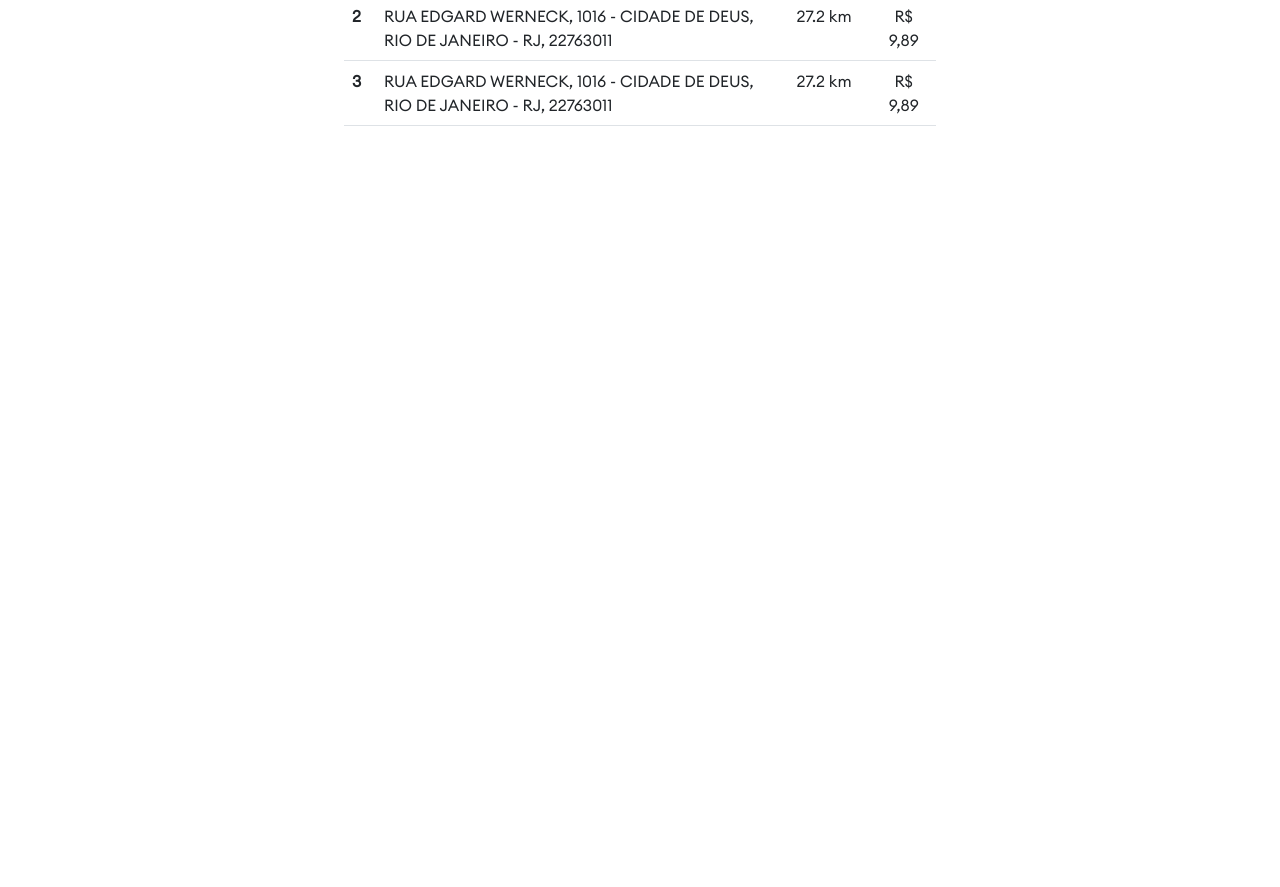
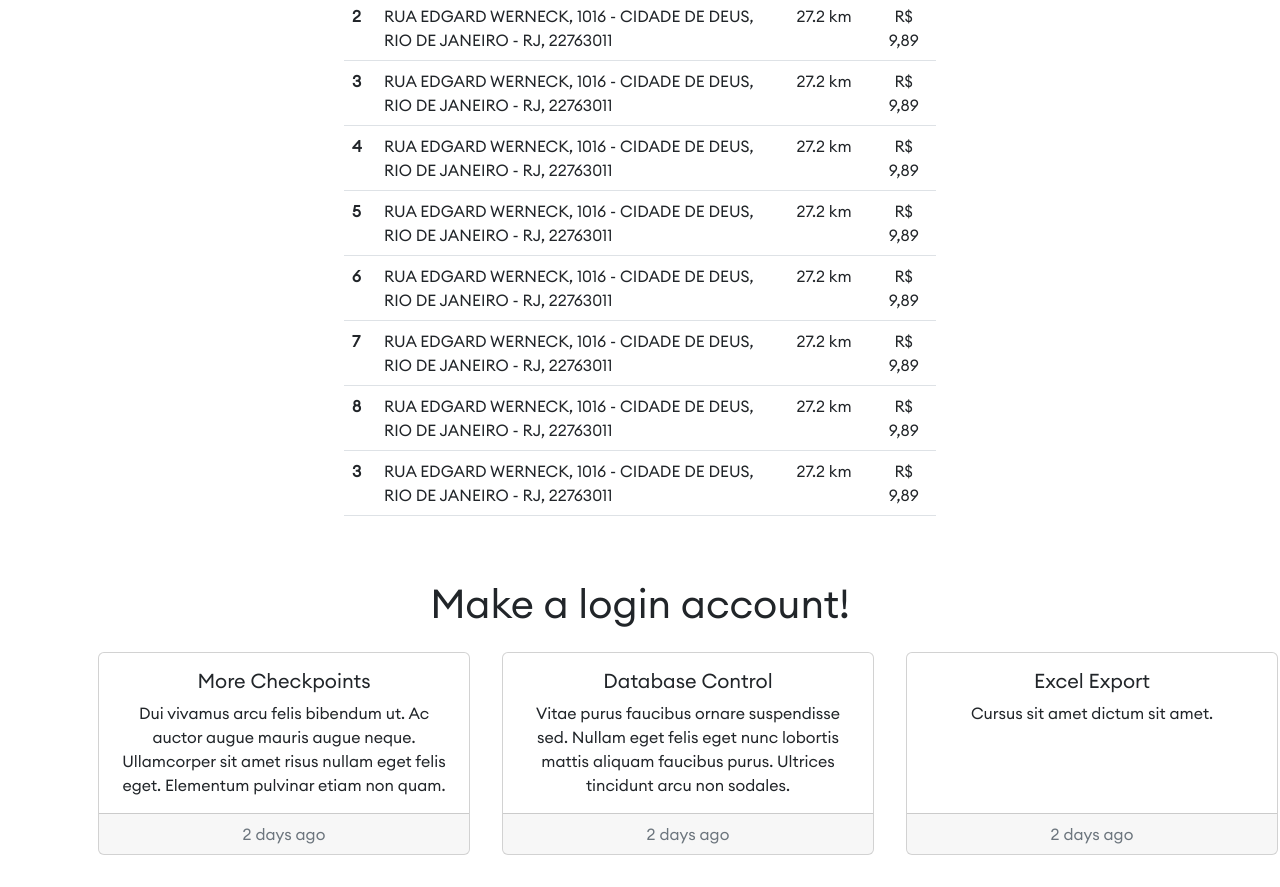
Before and after one commit to jdenari/routing-software, a Vue app: page / in a window 1280 px wide. Shown: the part 1060-1947 px from the top of the page. Before the commit the page ends 1234 px from the top, so only its background shows below. Built offline with nearby package versions, Linux system fonts and the light colour scheme.

Commit message:
updatations-on-table-and-login-benefits

```diff
--- a/src/App.vue
+++ b/src/App.vue
@@ -6,6 +6,7 @@
       <LittleTutorial />
       <InputAddress />
       <TableAddress />
+      <benefitsLogin />
   </div>
 </template>
 
@@ -15,6 +16,7 @@
     import LittleTutorial from './components/LittleTutorial.vue';
     import InputAddress from './components/InputAddress.vue';
     import TableAddress from './components/TableAddress.vue';
+    import benefitsLogin from './components/benefitsLogin.vue'
   export default {
       name: 'App',
       components: {
@@ -22,7 +24,8 @@
     IntroSection,
     LittleTutorial,
     InputAddress,
-    TableAddress
+    TableAddress,
+    benefitsLogin
 }
   }
 </script>
--- a/src/components/InputAddress.vue
+++ b/src/components/InputAddress.vue
@@ -113,7 +113,6 @@
 <script>
         import AddressField from './AddressField.vue';
         import { ref } from 'vue'
-        // import axios from 'axios'
         export default {
         name: 'InputAddress',
         components: { AddressField },
@@ -130,9 +129,7 @@
                 destinyAddress: '',
 
                 // arrays
-                array: [],
                 allAddressObjectValues: [],
-                permutationAddress: [],
 
                 // objects
                 AddressFieldObject: [],
@@ -140,22 +137,22 @@
             }
         },
         methods: {
+
+            // create a object to send the address input
             createallAddressObject(){
 
-                // grouping the origin, destiny and delivery points
                 this.allAddressObject = Object.assign({origin: this.originAddress}, {destiny: this.destinyAddress}, this.arr)
-
-                // transforming a object to an array object
                 this.allAddressObjectValues = Object.values(this.allAddressObject);
-
             },
 
+            // active the calculation of travellingSalesmanProblem
             calculateDistance(){
 
-                this.$store.dispatch('mainCalculateDistance', this.allAddressObjectValues)
+                this.$store.dispatch('travellingSalesmanProblem', this.allAddressObjectValues)
                 this.allAddressObject = []
             },
 
+            // create a new field address inside the html
             addAddressField() {
                 const id = 'deliveryPoint' + this.nextAddressFieldID++
                     this.AddressFieldObject.push({
@@ -165,10 +162,11 @@
                 this.arr[id] = ''
                 this.newAddressField = ''
             },
+
+            // remove a field address inside the html
             removeAddressField() {
                 this.nextAddressFieldID = this.nextAddressFieldID - 1
                 const id = 'deliveryPoint' + this.nextAddressFieldID
-                console.log(id)
                     this.AddressFieldObject.pop({
                         id,
                         title: this.newAddressField
--- /dev/null
+++ b/src/components/benefitsLogin.vue
@@ -0,0 +1,39 @@
+<template>
+    <div class="p-3">
+        <div class="container h1 text-center">Make a login account!</div>
+        <div class="container d-flex">
+            <div class="card text-center m-3 col-4">
+                <div class="card-body">
+                    <h5 class="card-title">More Checkpoints</h5>
+                    <p class="card-text">Dui vivamus arcu felis bibendum ut. Ac auctor augue mauris augue neque. Ullamcorper sit amet risus nullam eget felis eget. Elementum pulvinar etiam non quam. </p>
+                </div>
+                <div class="card-footer text-muted">
+                    2 days ago
+                </div>
+            </div>
+            <div class="card text-center m-3 col-4">
+                <div class="card-body">
+                    <h5 class="card-title">Database Control</h5>
+                    <p class="card-text">Vitae purus faucibus ornare suspendisse sed. Nullam eget felis eget nunc lobortis mattis aliquam faucibus purus. Ultrices tincidunt arcu non sodales. </p>
+                </div>
+                <div class="card-footer text-muted">
+                    2 days ago
+                </div>
+            </div>
+            <div class="card text-center m-3 col-4">
+                <div class="card-body">
+                    <h5 class="card-title">Excel Export</h5>
+                    <p class="card-text">Cursus sit amet dictum sit amet.</p>
+                </div>
+                <div class="card-footer text-muted">
+                    2 days ago
+                </div>
+            </div>
+        </div>
+    </div>
+</template>
+<script>
+    export default {
+        name: 'benefitsLogin',
+    }
+</script>
--- a/src/components/lineResultTable.vue
+++ b/src/components/lineResultTable.vue
@@ -18,6 +18,42 @@
             <td class="text-center">27.2 km</td>
             <td class="text-center">R$ 9,89</td>
         </tr>
+        <tr>
+            <th scope="row">4</th>
+            <td>RUA EDGARD WERNECK, 1016 - CIDADE DE DEUS, RIO DE JANEIRO - RJ, 22763011</td>
+            <td class="text-center">27.2 km</td>
+            <td class="text-center">R$ 9,89</td>
+        </tr>
+        <tr>
+            <th scope="row">5</th>
+            <td>RUA EDGARD WERNECK, 1016 - CIDADE DE DEUS, RIO DE JANEIRO - RJ, 22763011</td>
+            <td class="text-center">27.2 km</td>
+            <td class="text-center">R$ 9,89</td>
+        </tr>
+        <tr>
+            <th scope="row">6</th>
+            <td>RUA EDGARD WERNECK, 1016 - CIDADE DE DEUS, RIO DE JANEIRO - RJ, 22763011</td>
+            <td class="text-center">27.2 km</td>
+            <td class="text-center">R$ 9,89</td>
+        </tr>
+        <tr>
+            <th scope="row">7</th>
+            <td>RUA EDGARD WERNECK, 1016 - CIDADE DE DEUS, RIO DE JANEIRO - RJ, 22763011</td>
+            <td class="text-center">27.2 km</td>
+            <td class="text-center">R$ 9,89</td>
+        </tr>
+        <tr>
+            <th scope="row">8</th>
+            <td>RUA EDGARD WERNECK, 1016 - CIDADE DE DEUS, RIO DE JANEIRO - RJ, 22763011</td>
+            <td class="text-center">27.2 km</td>
+            <td class="text-center">R$ 9,89</td>
+        </tr>
+        <tr>
+            <th scope="row">3</th>
+            <td>RUA EDGARD WERNECK, 1016 - CIDADE DE DEUS, RIO DE JANEIRO - RJ, 22763011</td>
+            <td class="text-center">27.2 km</td>
+            <td class="text-center">R$ 9,89</td>
+        </tr>
     </tbody>
 </template>
 
--- a/src/store/index.js
+++ b/src/store/index.js
@@ -2,77 +2,73 @@ import { createStore } from 'vuex'
 import axios from 'axios'
 export default createStore({
     state: {
-        distancia: 0,
         bindKey: 'AozZGLcvhDECgWnjhqzTzjpCOc0yuBDHn6d16Rd7rsVi4mAkgx-J9qsHRWzh9',
-        addressOrigin: '-',
-        addressDeliveryPoint: '',
-        distancesList: [],
-        distancesBetweenAllCombinationList: 0,
-        checkPoints: 0,
-        list: [],
-        b: 0,
-        destinyCheckpoints: [],
-        listDestinyCheckpoint: [],
-        listOriginCheckpoint: ''
+        finalDistancesObject: []
     },
     getters: {
     },
     mutations: {
-        async mainCalculateDistance(state, payload){
+        async travellingSalesmanProblem(state, payload){
+
+            console.log(payload[1])
+
+
+            // creating variables address to use inside the for's
+            let originCheckpoint = payload[0]
+            let destinyCheckpoint = payload.slice(1)
+
+            let shortestDistance
+            let shortestAddress
+
+            // adding the origin address and 0 distance as 1st value object
+            state.finalDistancesObject[originCheckpoint] = 0
 
             // variation to the origin point
             for (let c = 0; c < payload.length; c++){
 
-                if (c === 0){
-                    state.listDestinyCheckpoint = payload.slice(1)
-                    state.listOriginCheckpoint = payload[0]
-                }
-
                 // variation to the destiny point
-                for (let e = 0; e < state.listDestinyCheckpoint.length; e++){
+                for (let e = 0; e < destinyCheckpoint.length; e++){
 
                     // creating the url for all combinations
                     let url = 'http://dev.virtualearth.net/REST/V1/routes/Driving?wp.0='
-                    + state.listOriginCheckpoint
-                    + '&wp.1=' + state.listDestinyCheckpoint[e]
+                    + originCheckpoint
+                    + '&wp.1=' + destinyCheckpoint[e]
                     + '/&key=' + 'AozZGLcvhDECgWnjhqzTzjpCOc0yuBDHn6d16Rd7rsVi4mAkgx-J9qsHRWzh9NOS'
-
-                    console.log(url)
 
                     // calculating the distance using the API
                     try{
                         const response = await axios.get(url)
                         let distance = response.data['resourceSets'][0]['resources'][0]['travelDistance']
 
+                        // Attributes the first distance and address inside a variable
                         if (e === 0){
-                            state.distancesBetweenAllCombinationList = distance
-                            state.checkPoints = state.listDestinyCheckpoint[e]
-                        } else if (state.distancesBetweenAllCombinationList > distance){
-                            state.distancesBetweenAllCombinationList = distance
-                            state.checkPoints = state.destinyCheckpoints[e]
+
+                            shortestDistance = distance
+                            shortestAddress = destinyCheckpoint[e]
+
+                        // Attributes the shortest distance and address inside a variable
+                        } else if (shortestDistance > distance){
+
+                            shortestDistance = distance
+                            shortestAddress = destinyCheckpoint[e]
+
                         }
-                    } catch(error){
-                        console.log('Erro na requisição da API')
+                    } catch(error){console.log('Erro na requisição da API')
                     }
-
                 }
 
-                if (c === 0){
-                    state.list[state.listOriginCheckpoint] = 0
-                }
+                // removing the shorstest address and adding the next origin to check next checkpoint
+                destinyCheckpoint.pop(shortestAddress)
+                originCheckpoint = shortestAddress
 
-                state.list[state.checkPoints] = state.distancesBetweenAllCombinationList
-                state.distancesBetweenAllCombinationList = 0
-
-                state.listOriginCheckpoint = state.checkPoints
-                delete state.listDestinyCheckpoint[state.checkPoints]
+                // adding the checkpoint to the final object
+                state.finalDistancesObject[shortestAddress] = shortestDistance
             }
-            console.log(state.list)
         }
     },
     actions: {
-        mainCalculateDistance(state, payload){
-            state.commit('mainCalculateDistance', payload);
+        travellingSalesmanProblem(state, payload){
+            state.commit('travellingSalesmanProblem', payload);
         }
     },
     modules: {
```
